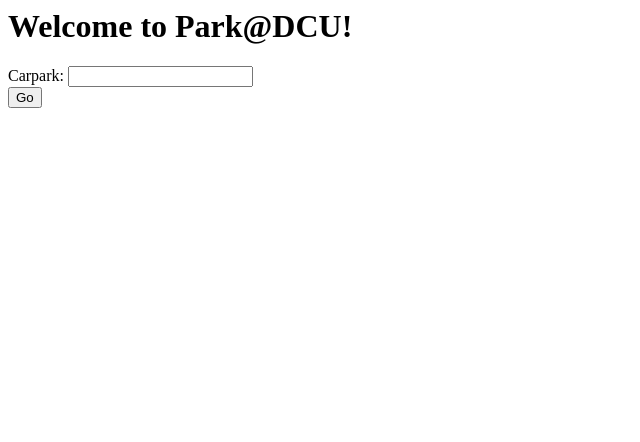
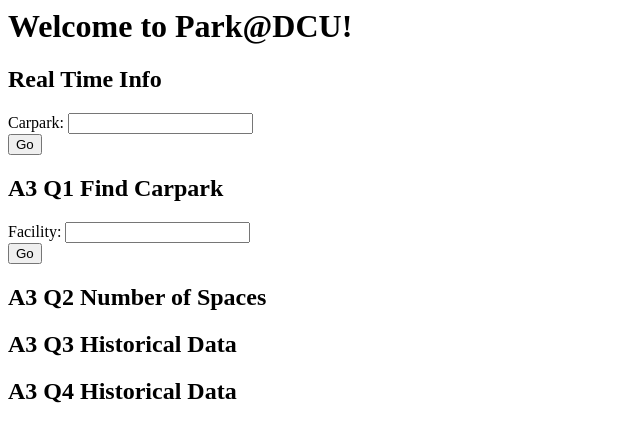
Before and after one commit to pirateZilla/2018-ca377-moored39-parkatdcu, a Django app: page /park_at_dcu/ in a window 1280 px wide. Shown: the top 442 px of the page, without its empty margins (0-640 px from the left). Run offline with Django 3.2, Linux system fonts and the light colour scheme.

Commit message:
A3 updates

```diff
--- a/src/park_at_dcu/templates/park_at_dcu/index.html
+++ b/src/park_at_dcu/templates/park_at_dcu/index.html
@@ -1,5 +1,17 @@
 <h1>Welcome to Park@DCU!</h1>
+<h2>Real Time Info</h2>
 <form action="{% url 'park_at_dcu:webservice'  %}" method="get">
 Carpark: <input type="text" name="carpark"><br>
 <input type="submit" value = "Go">
 </form>
+<h2>A3 Q1 Find Carpark</h2>
+<form action="{% url 'park_at_dcu:facility'  %}" method="get">
+Facility: <input type="text" name="facility"><br>
+<input type="submit" value = "Go">
+</form>
+<h2>A3 Q2 Number of Spaces</h2>
+<!-- Write form code here -->
+<h2>A3 Q3 Historical Data</h2>
+<!-- Write form code here -->
+<h2>A3 Q4 Historical Data</h2>
+<!-- Write form code here -->
```
Also changed, not shown: src/park_at_dcu/templates/park_at_dcu/facility.html (added, +9 -0 lines).
